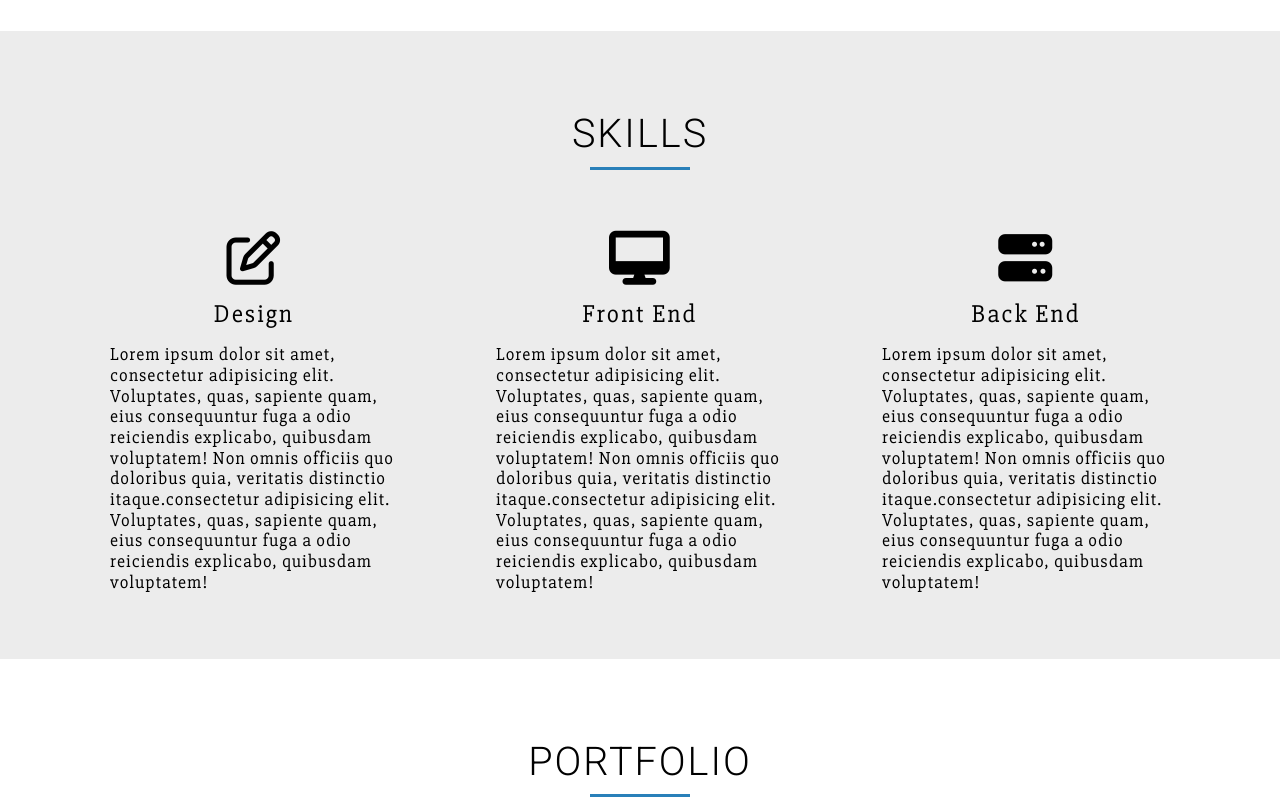
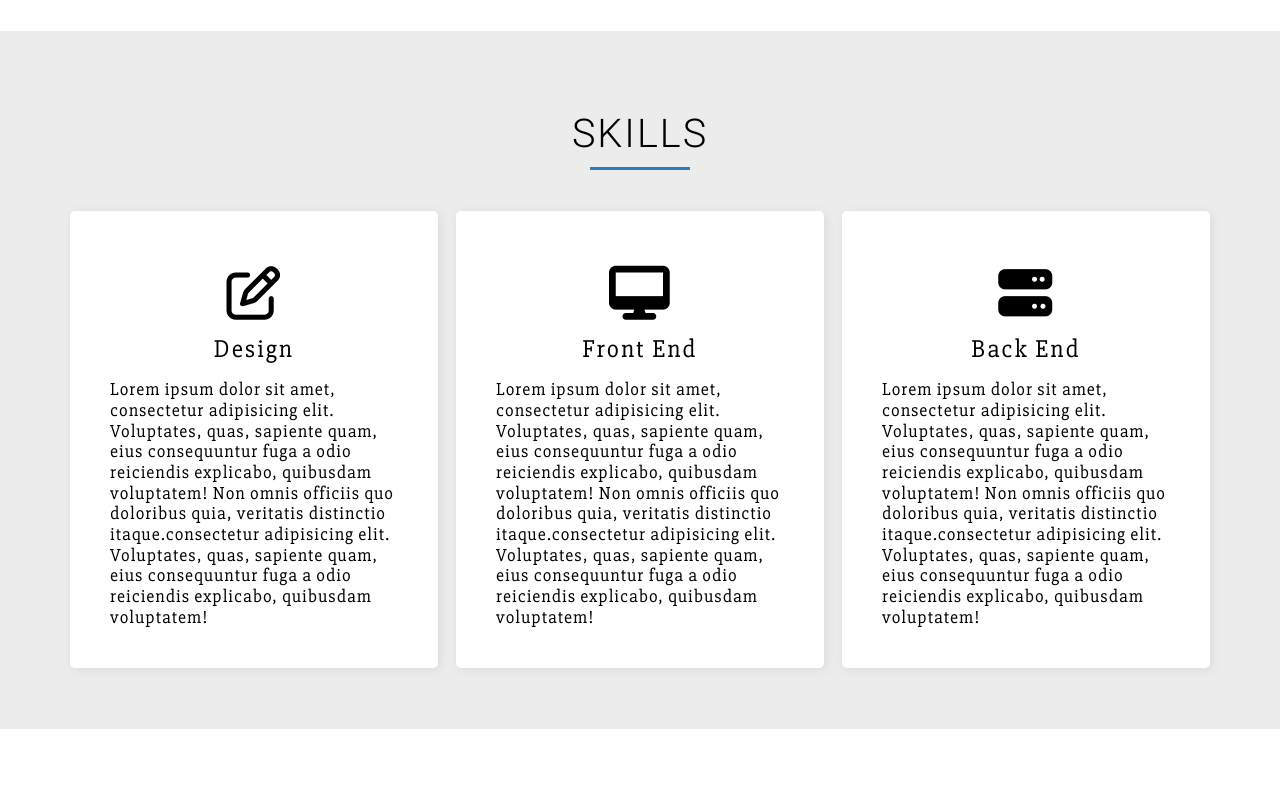
Before and after one commit to chazmcgrill/developer-portfolio, a PHP site: page / in a window 1280 px wide. Shown: the part 1480-2278 px from the top of the page. Run offline with PHP 8.4, Linux system fonts and the light colour scheme; some libraries are stand-ins or nearby versions.

Commit message:
Hero Image Optomized
Lag on hero image background position fixed styling. Have reduced the
jpg file size to 500kb down from 20mb. Also added styling to skill
section so each skill box is a card with box shadow.

```diff
--- a/css/style.css
+++ b/css/style.css
@@ -7,6 +7,11 @@
   padding: 0;
   box-sizing: border-box;
 }
+
+/*supposed to stop background fixed lag*/
+/*html{
+  -webkit-transform: translate3d(0,0,0);
+}*/
 
 body {
   font-family: 'Roboto', sans-serif;
@@ -101,7 +106,7 @@ a:hover {
 /*----------------------------------*/
 
 header {
-  background-image: linear-gradient(rgba(0, 0, 15, 0.8), rgba(0, 0, 15, 0.8)), url(img/hero-image.jpg);
+  background-image: linear-gradient(rgba(0, 0, 15, 0.8), rgba(0, 0, 15, 0.8)), url(img/hero-image1.jpg);
   background-size: cover;
   background-position: center;
   height: 100vh;
@@ -157,7 +162,10 @@ header {
 }
 
 .skills-box {
-  padding: 5px 40px;
+  padding: 40px;
+  background-color: white;
+  border-radius: 5px;
+  box-shadow: 2px 2px 10px 0px #dadada;
 }
 
 .skill-titles {
```
Also changed, not shown: css/img/hero-image1.jpg (added).
